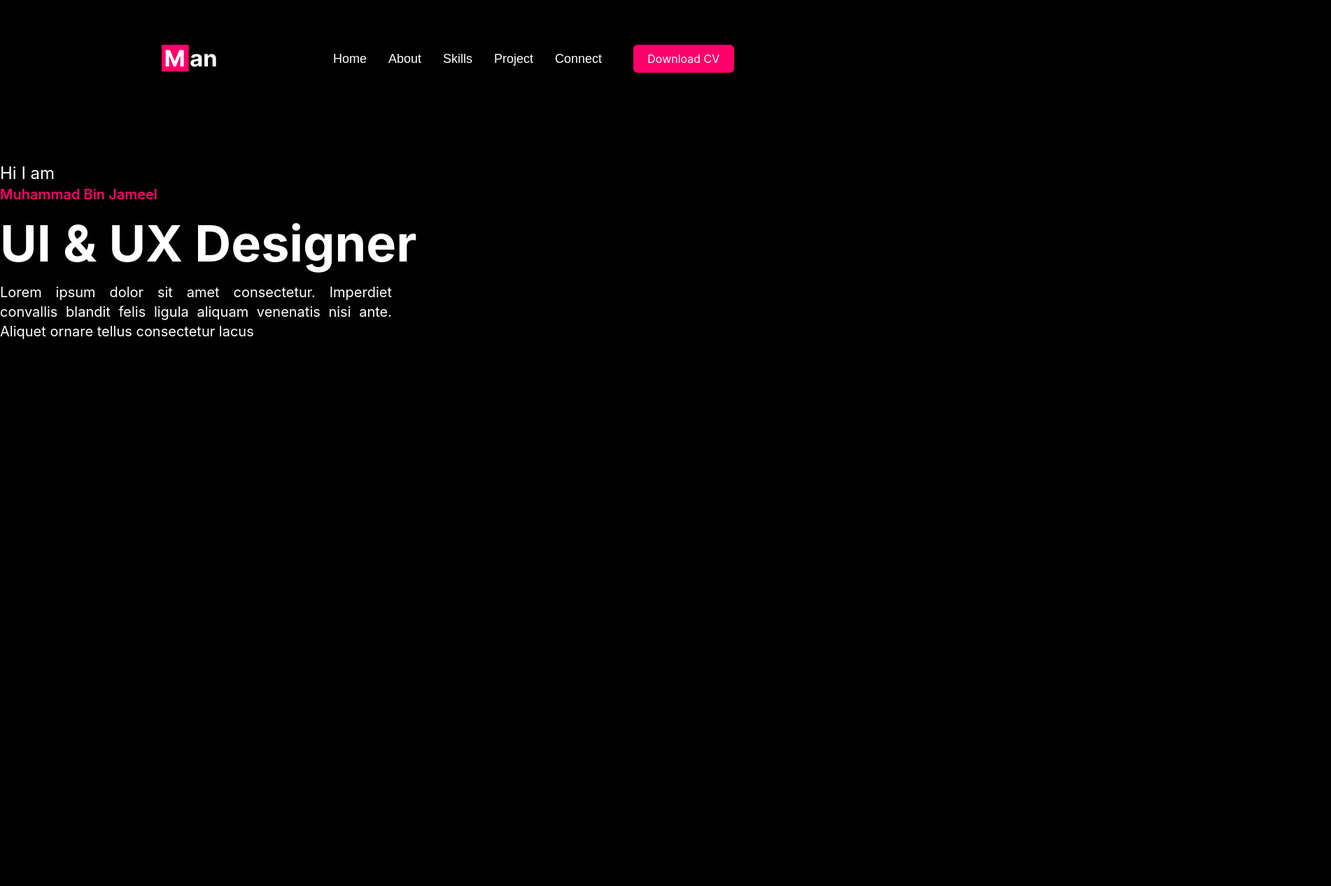
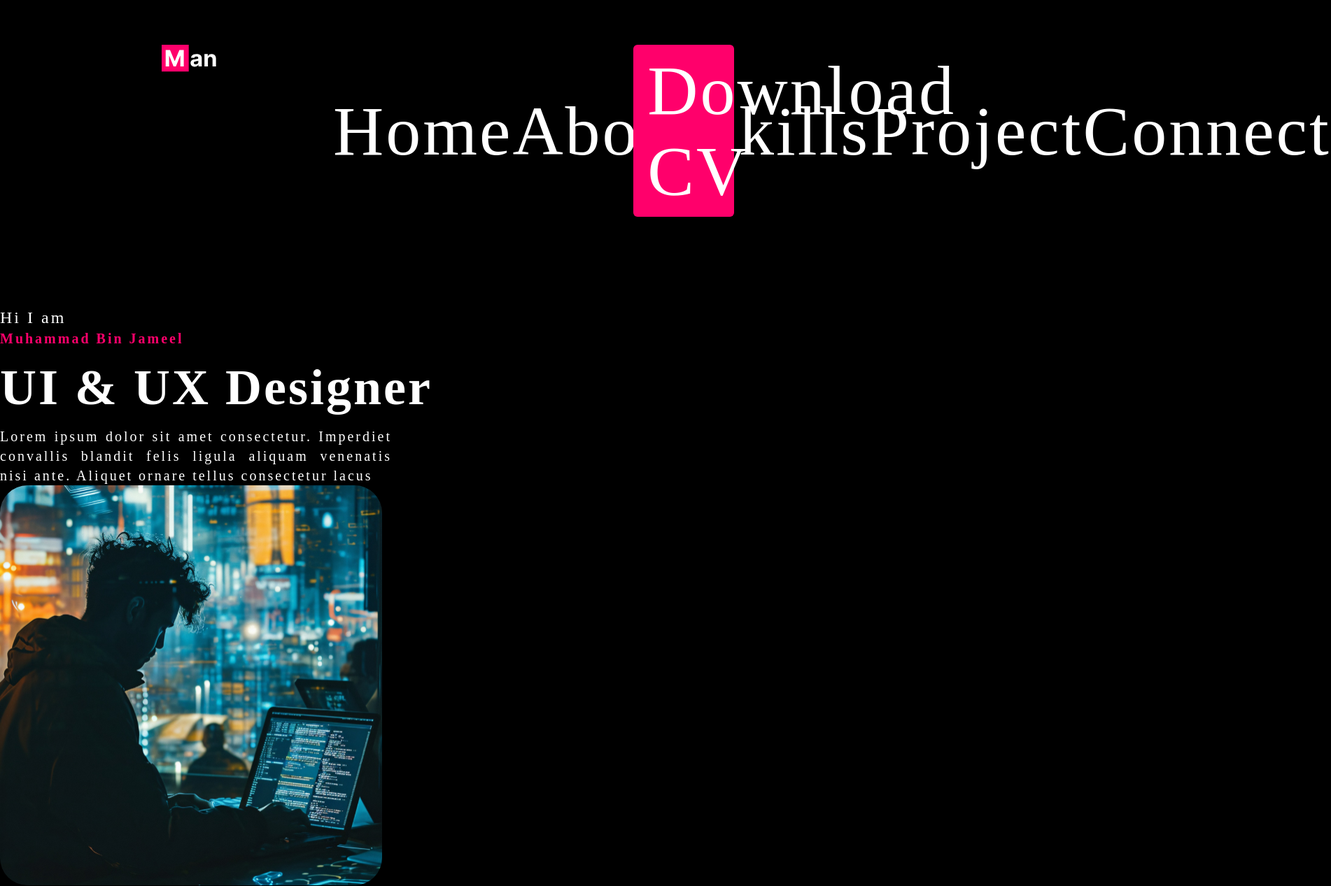
Before and after one commit to acs-web-tech/domain-specific-chat-bot, a React (Create React App) app in the folder dscb/: page / in a window 1280 px wide. Shown: the whole page at 70% size, 1902 px wide, since content can reach past the window. Before the commit the page ends 800 px from the top, so only its background shows below. Built offline with nearby package versions, Linux system fonts and the light colour scheme.

Commit message:
commint-17-05-2024

```diff
--- /dev/null
+++ b/dscb/src/Components/AsideImage.js
@@ -0,0 +1,9 @@
+import React from "react"
+import hero from "../static/hero-1.svg"
+export default function AsideImage(props){
+   return(
+    <div>
+        <img src={hero} alt="Heor"/>
+    </div>
+   )
+}
--- a/dscb/src/Components/Home.js
+++ b/dscb/src/Components/Home.js
@@ -2,11 +2,12 @@ import React from "react"
 import NavigationBar from "./navigation/Navigation"
 import MainContent from "./Main"
 import Des from "./Des"
+import AsideImage from "./AsideImage"
 export default function Home(){
     return(
         <>
         {/* Navigation Bar */}
-        <div className="flex justify-around px-52 mt-16">
+        <div className="flex justify-around px-52 mt-16 poppins-bold">
         <NavigationBar List={[{navtext:"Home",navlink:"/",navStyle:""},
              {navtext:"About",navlink:"/",navStyle:""},
              {navtext:"Skills",navlink:"/",navStyle:""},
@@ -18,12 +19,14 @@ export default function Home(){
         {/* Navigation Bar End */}
 
         {/* Main Content Description  */}
-        <div className="mt-32">
+        <div>
+        <div className="mt-32 poppins-bold">
             <MainContent></MainContent>
             <Des></Des>
         </div>
-        <div>
-
+        <div className="poppins-bold">
+           <AsideImage></AsideImage>
+        </div>
         </div>
        {/*  Main Content Description End */}
 
--- a/dscb/src/index.css
+++ b/dscb/src/index.css
@@ -11,7 +11,11 @@ body {
   background-color: black;
 }
 .poppins-bold {
-  font-family: "Poppins", sans-serif;
+  font-family: "Poppins";
+  font-size: 6.25rem;
+font-style: normal;
+line-height: normal;
+letter-spacing: 0.1875rem;
 }
 
 code {
```
Also changed, not shown: dscb/src/Components/AsideImage.tsx (deleted, +0 -9 lines), dscb/src/static/hero-1.svg (added), dscb/src/static/hero.png (deleted).
